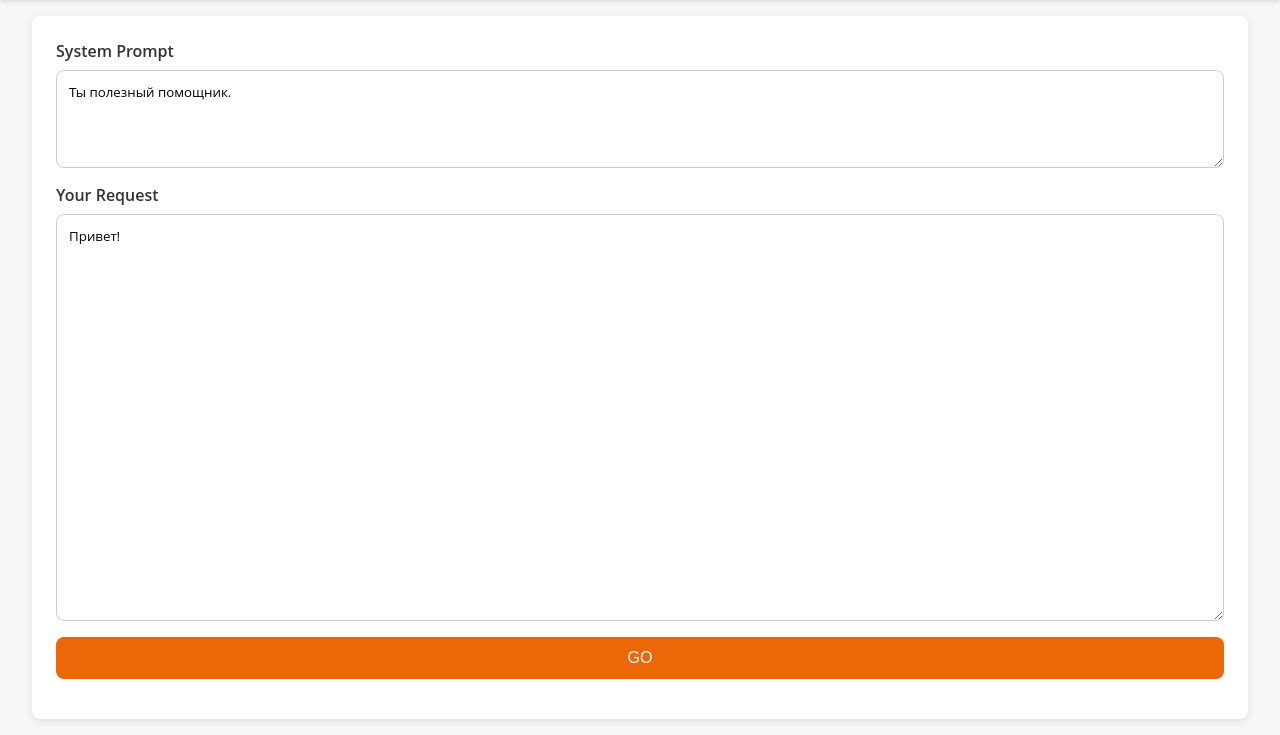
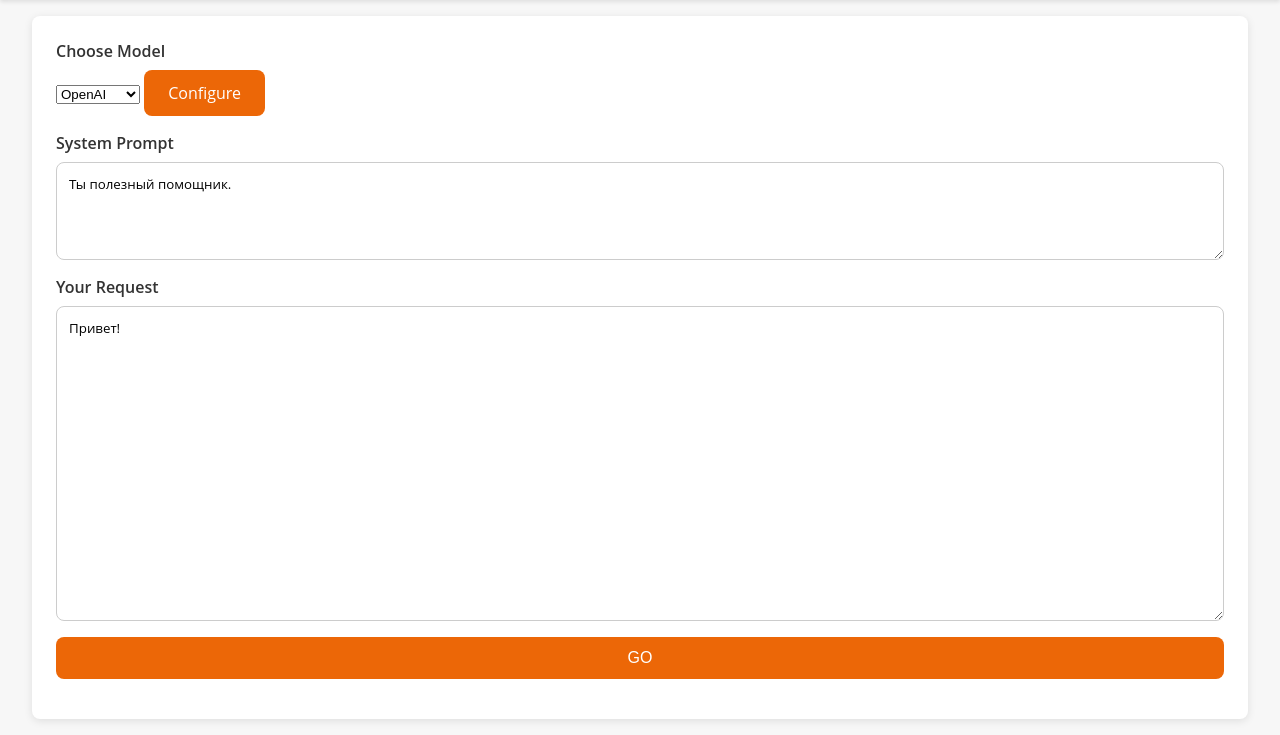
Before and after one commit to gbvolkov/llm_anonimized, a Flask app: page / in a window 1280 px wide. Shown: the part 65-800 px from the top of the page. Run offline with Flask 2, Linux system fonts and the light colour scheme.

Commit message:
Config saved

```diff
--- a/routes.py
+++ b/routes.py
@@ -3,11 +3,13 @@ import json
 
 from llm import generate_answer, get_llm_parameters
 
-
 main_bp = Blueprint('main_bp', __name__)
 
-defaults_map = get_llm_parameters('')
-available_models = list(defaults_map.keys())
+def get_available_models():
+    defaults_map = get_llm_parameters('')
+    return list(defaults_map.keys())
+
+available_models = get_available_models()
 
 @main_bp.before_app_request
 def load_llm_params():
@@ -21,18 +23,18 @@ def load_llm_params():
         else:
             session['llm_params'] = {}
 
-
 @main_bp.route('/', methods=['GET'])
 def index():
     # Read system_prompt from cookie or use default
     default_prompt = request.cookies.get('system_prompt', 'Ты полезный помощник.')
     # Read user_request from query string on return or default greeting
     default_request = request.args.get('user_request', 'Привет!')
-    # restore last-used model or default to OpenAI
+    # Restore last-used model or default to OpenAI
     selected_model = request.args.get('model') or request.cookies.get('model', 'OpenAI')
 
-    # Load saved LLM parameters from cookie, if any
-    llm_params = session.get('llm_params', {})
+    # Load saved LLM parameters for the selected model only
+    all_params = session.get('llm_params', {})
+    llm_params = all_params.get(selected_model, {})
 
     return render_template('index.html',
                            system_prompt=default_prompt,
@@ -44,7 +46,6 @@ def index():
 @main_bp.route('/config', methods=['GET', 'POST'])
 def config():
     # Determine model to configure, falling back to cookie
-    #available_models = current_app.config['AVAILABLE_MODELS']
     model = request.values.get('model') or request.cookies.get('model', available_models[0])
 
     if request.method == 'POST':
@@ -65,19 +66,23 @@ def config():
                 value = raw
             params[name] = value
 
-        # Update session and persist cookie once
-        session['llm_params'] = params
+        # Merge this model's overrides into the session map
+        all_params = session.get('llm_params', {})
+        all_params[model] = params
+        session['llm_params'] = all_params
+
+        # Persist updated map in cookie
         resp = make_response(redirect(url_for('main_bp.index')))
         resp.set_cookie('model', model)
-        resp.set_cookie('llm_params', json.dumps(params), max_age=30*24*3600)
+        resp.set_cookie('llm_params', json.dumps(all_params), max_age=30*24*3600)
         return resp
 
     # GET: render form with defaults and current session params
     parameters = get_llm_parameters(model)
-    current = session.get('llm_params', {})
+    all_params = session.get('llm_params', {})
     return render_template(
         'config.html', model=model,
-        parameters=parameters, llm_params=current
+        parameters=parameters, llm_params=all_params
     )
 
 @main_bp.route('/result', methods=['POST'])
@@ -87,13 +92,16 @@ def result():
     user_request = request.form.get('user_request', '')
     model = request.form.get('model', 'OpenAI')
 
-    llm_params = session.get('llm_params', {})
+    # Load saved parameters for this model
+    all_params = session.get('llm_params', {})
+    llm_params = all_params.get(model, {})
 
-    answer, anonymized_request, llm_answer = generate_answer(system_prompt=system_prompt,
-                                                             user_request=user_request,
-                                                             llm_provider=model,
-                                                             llm_parameters=llm_params)
-
+    answer, anonymized_request, llm_answer = generate_answer(
+        system_prompt=system_prompt,
+        user_request=user_request,
+        llm_provider=model,
+        llm_parameters=llm_params
+    )
 
     response = make_response(render_template(
         'result.html',
--- a/static/js/index.js
+++ b/static/js/index.js
@@ -5,3 +5,15 @@ function toggleResponses() {
     llmDiv.hidden = (view !== 'llm');
     deanDiv.hidden = (view !== 'dean');
 }
+
+document.addEventListener('DOMContentLoaded', function() {
+  const link = document.getElementById('config-link');
+  if (!link) return;
+
+  link.addEventListener('click', function(e) {
+    e.preventDefault();
+    const model = document.getElementById('model').value;
+    const baseUrl = link.getAttribute('data-config-url');
+    window.location.href = baseUrl + '?model=' + encodeURIComponent(model);
+  });
+});
--- a/templates/index.html
+++ b/templates/index.html
@@ -23,17 +23,17 @@
             <input type="hidden" name="{{ name }}" value="{{ value }}">
           {% endfor %}
           <!-- Model Selection -->
-          <!--div class="form-group">
+          <div class="form-group">
             <label for="model">Choose Model</label>
             <div class="flex items-center space-x-2">
               <select name="model" id="model" class="form-control flex-1">
                 {% for m in available_models %}
-                  <option value="{{ m }}" {% if m==selected_model %}selected{% endif %}>{{ m }}</option>
+                  <option value="{{ m }}" {% if m == selected_model %}selected{% endif %}>{{ m }}</option>
                 {% endfor %}
               </select>
-              <a href="{{ url_for('main_bp.config', model=selected_model) }}" class="btn btn-secondary">Configure</a>
+              <a id="config-link" href="#" class="btn btn-secondary" data-config-url="{{ url_for('main_bp.config') }}">Configure</a>
             </div>
-          </div-->
+          </div>
 
           <!-- System Prompt -->
           <div class="form-group">
@@ -55,5 +55,7 @@
       </div>
     </section>
   </main>
+
+      <script src="{{ url_for('static', filename='js/index.js') }}"></script>
 </body>
 </html>
```
